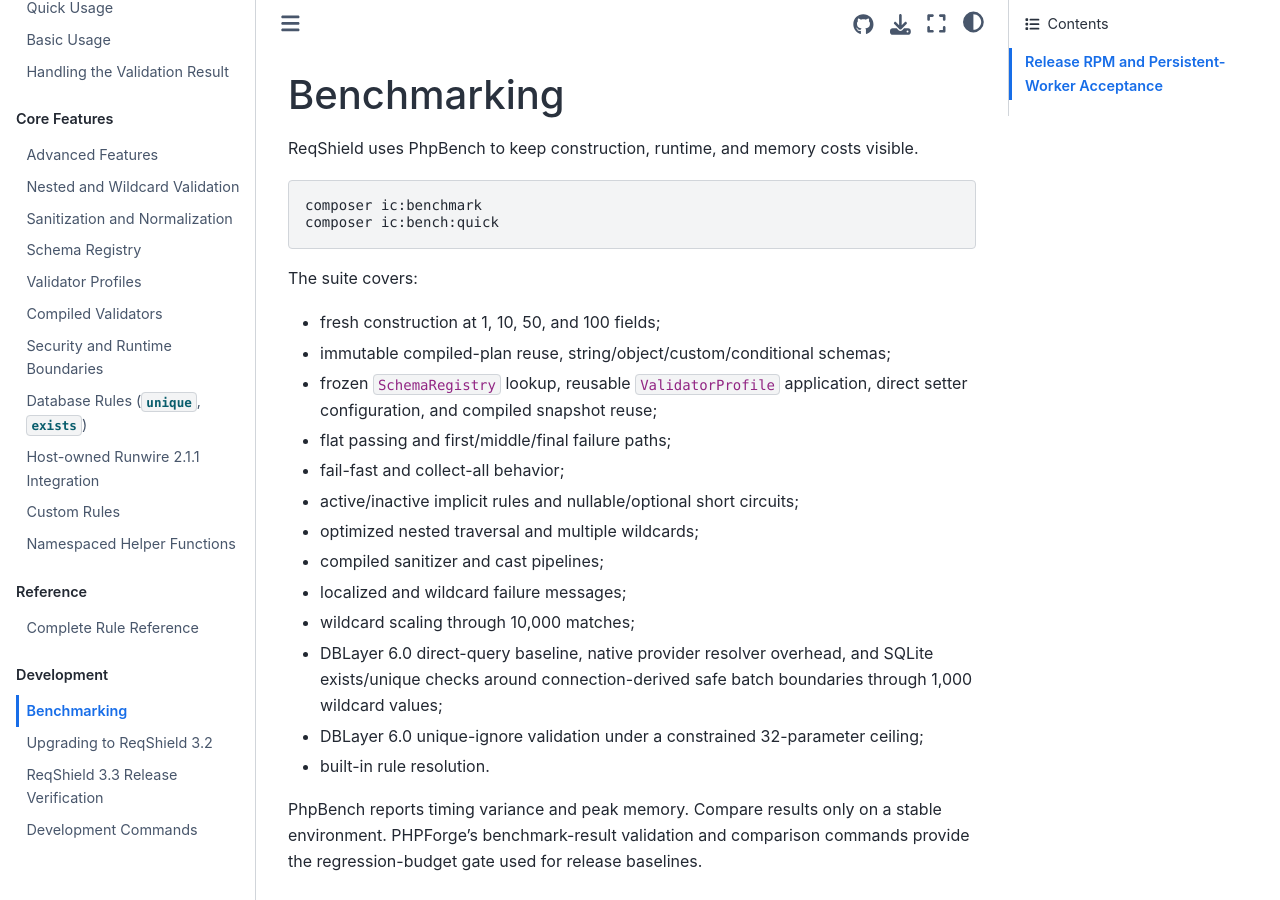
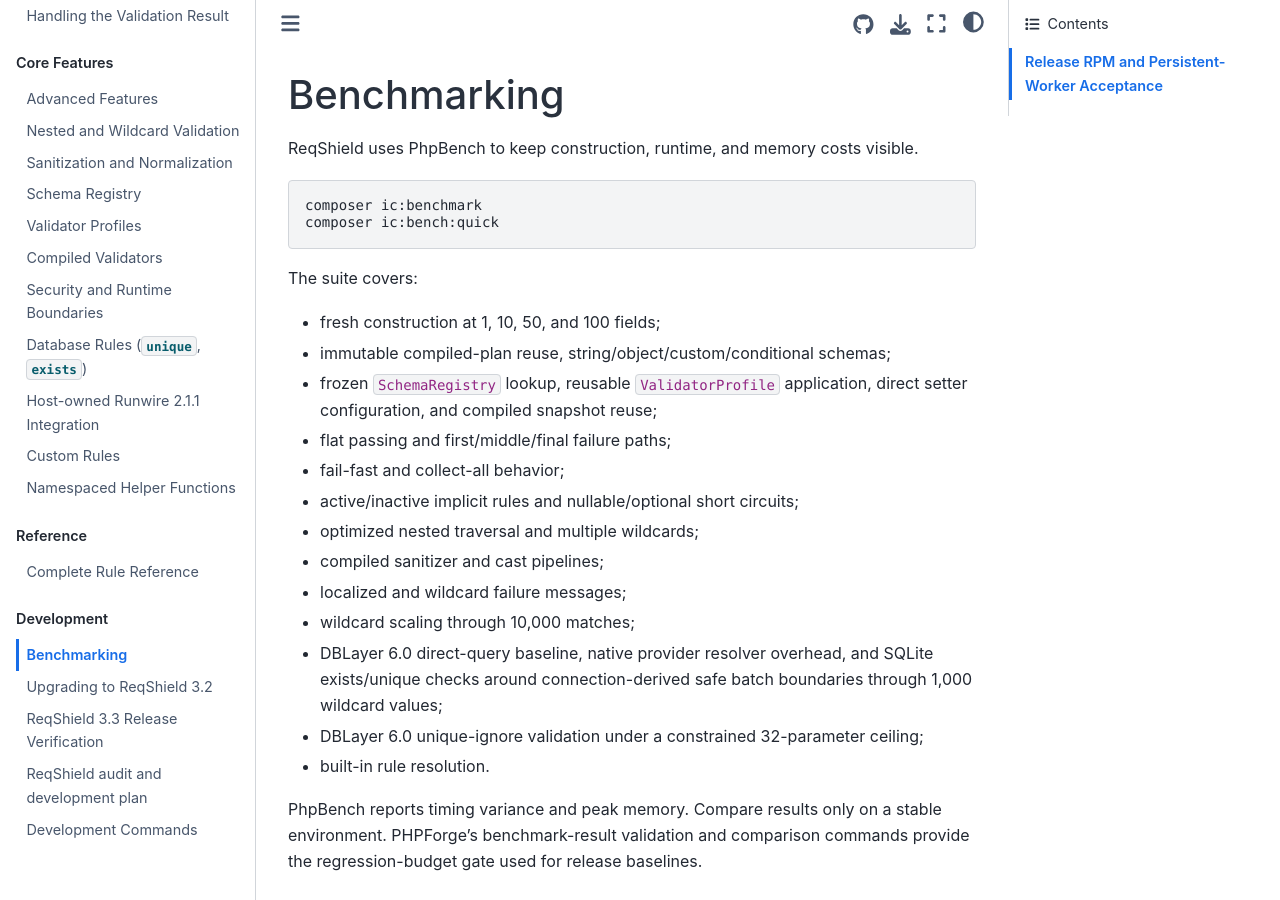
Before and after one commit to infocyph/ReqShield, a Sphinx documentation site: the page built from docs/benchmark.rst, in a window 1280 px wide and 900 px high. Built offline with Sphinx 7.4.7 and the Sphinx Book theme 1.1.4, drawn with Linux system fonts in a browser that asks for light colours; pages that are not in the unit, such as notebooks, are missing from menus.

Commit message:
docs: include original audit plan in Sphinx toctree

```diff
--- a/docs/index.rst
+++ b/docs/index.rst
@@ -74,4 +74,5 @@
    upgrading-3.2
    upgrading-3.3
    release-3.3-verification
+   plans/reqshield-3.3-audit-and-development-plan
    development
```
